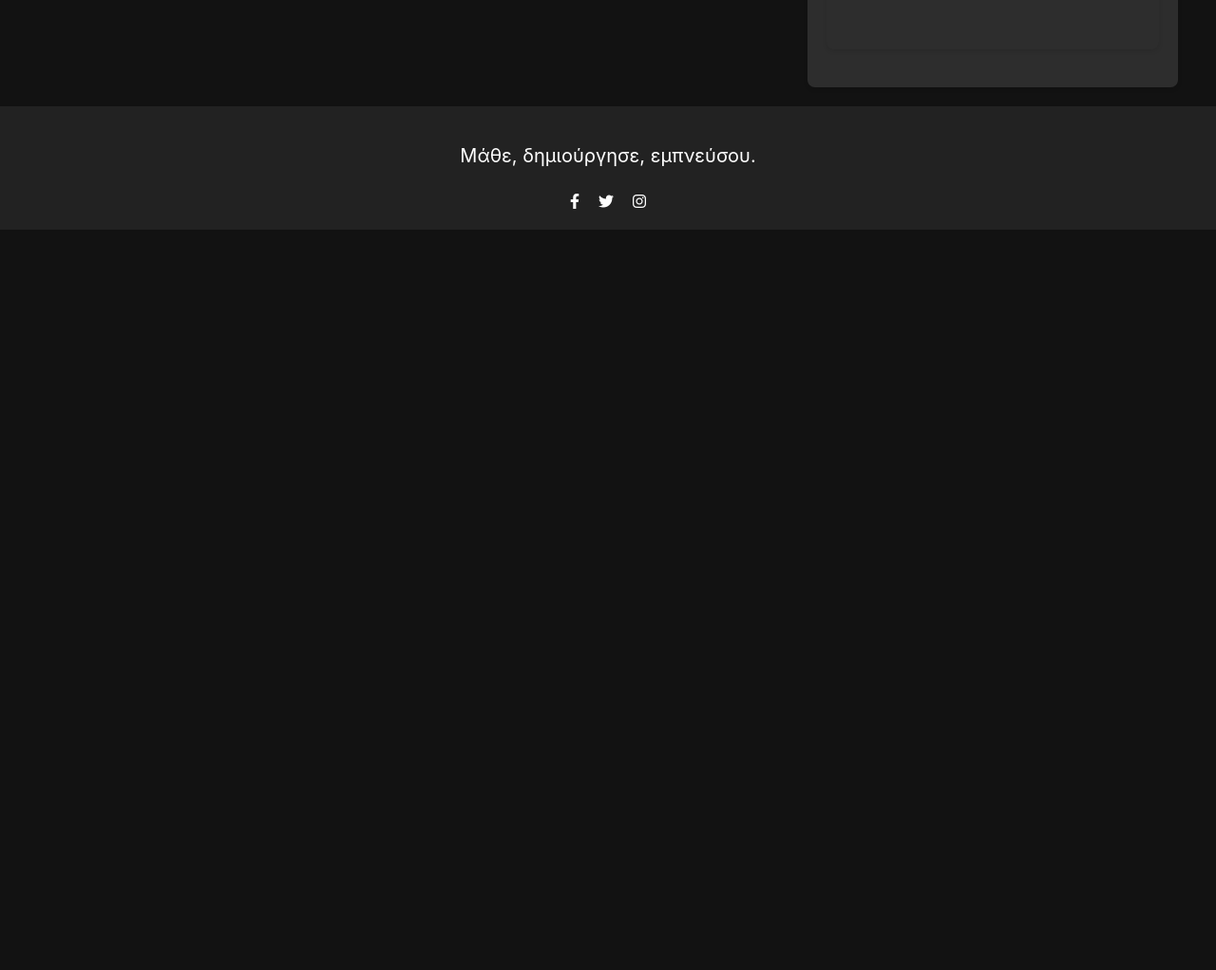
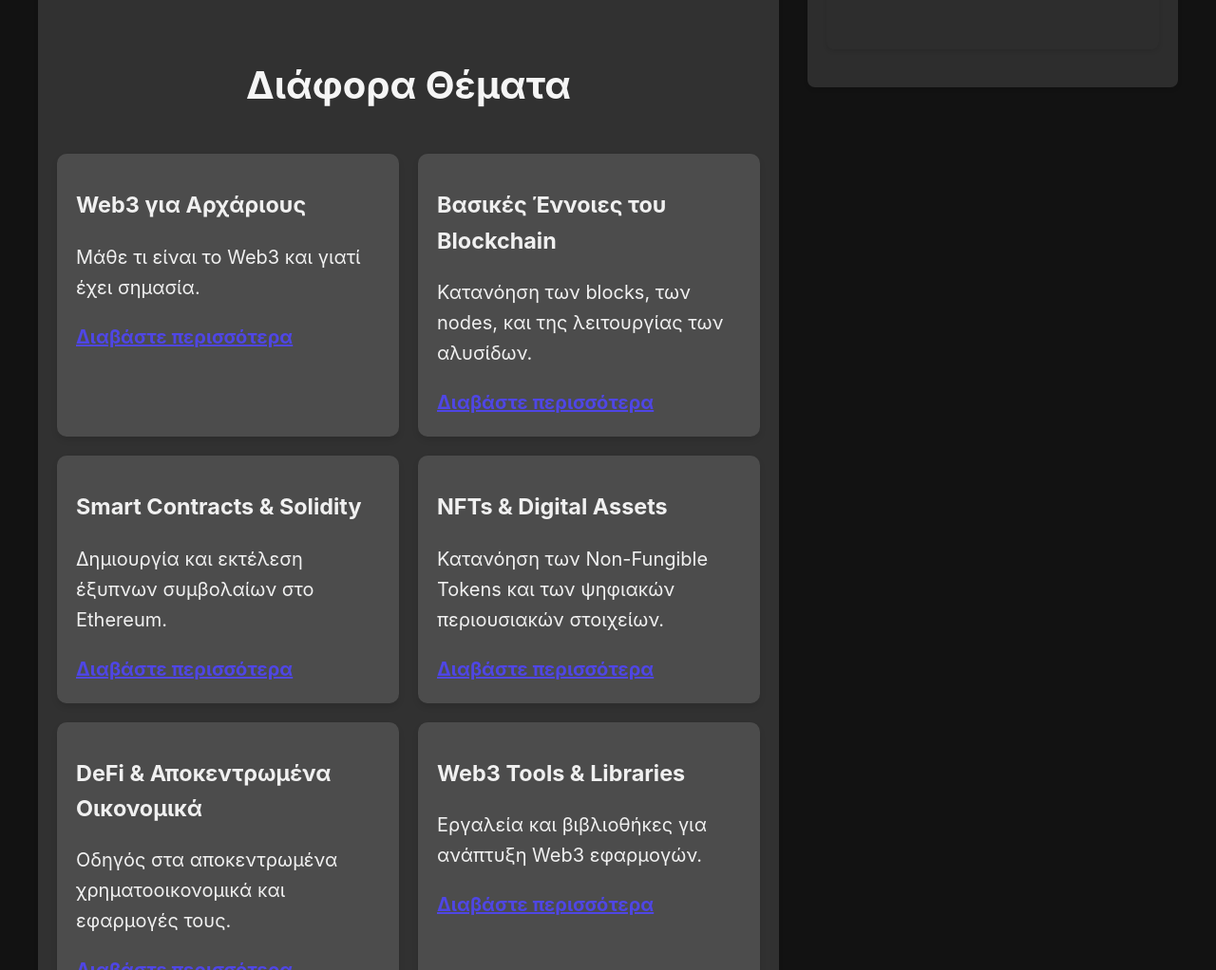
Before and after one commit to sotirios75/christodoulousotiriosblog, a website: page index.html in a window 1280 px wide. Shown: the part 1778-2800 px from the top of the page at 95% size. Before the commit the page ends 2020 px from the top, so only its background shows below. Drawn offline with Linux system fonts and the light colour scheme; no server answers.

Commit message:
Update index.html

```diff
--- a/index.html
+++ b/index.html
@@ -81,6 +81,67 @@
                 <li><a href="post4.html">Πώς να βελτιστοποιήσετε το SEO της σελίδας σας</a></li>
             </ul>
         </section>
+
+		<!-- Section: Διάφορα Θέματα -->
+<section id="diversa-themata" style="padding: 50px 20px; background-color: rgba(255, 255, 255, 0.129)">
+  <div style="max-width: 1200px; margin: 0 auto;">
+    <h2 style="text-align:center; font-size:2em; margin-bottom: 40px;">Διάφορα Θέματα</h2>
+    <div style="display:grid; grid-template-columns: repeat(auto-fit, minmax(250px, 1fr)); gap: 20px;">
+
+      <!-- Κάρτα 1 -->
+<div style="background:rgba(255, 255, 255, 0.129); padding:20px; border-radius:10px; box-shadow:0 4px 6px rgba(0,0,0,0.1);">
+  <h3>Web3 για Αρχάριους</h3>
+  <p>Μάθε τι είναι το Web3 και γιατί έχει σημασία.</p>
+  <a href="diafora themata\web3-arxarious.html" style="color:#4f46e5; font-weight:bold;">Διαβάστε περισσότερα</a>
+</div>
+
+<!-- Κάρτα 2 -->
+<div style="background:rgba(255, 255, 255, 0.129); padding:20px; border-radius:10px; box-shadow:0 4px 6px rgba(0,0,0,0.1);">
+  <h3>Βασικές Έννοιες του Blockchain</h3>
+  <p>Κατανόηση των blocks, των nodes, και της λειτουργίας των αλυσίδων.</p>
+  <a href="diafora themata/blockchain-basikes-ennoies.html" style="color:#4f46e5; font-weight:bold;">Διαβάστε περισσότερα</a>
+</div>
+
+<!-- Κάρτα 3 -->
+<div style="background:rgba(255, 255, 255, 0.129); padding:20px; border-radius:10px; box-shadow:0 4px 6px rgba(0,0,0,0.1);">
+  <h3>Smart Contracts & Solidity</h3>
+  <p>Δημιουργία και εκτέλεση έξυπνων συμβολαίων στο Ethereum.</p>
+  <a href="diafora themata/smart-contracts-solidity.html" style="color:#4f46e5; font-weight:bold;">Διαβάστε περισσότερα</a>
+</div>
+
+<!-- Κάρτα 4 -->
+<div style="background:rgba(255, 255, 255, 0.129); padding:20px; border-radius:10px; box-shadow:0 4px 6px rgba(0,0,0,0.1);">
+  <h3>NFTs & Digital Assets</h3>
+  <p>Κατανόηση των Non-Fungible Tokens και των ψηφιακών περιουσιακών στοιχείων.</p>
+  <a href="diafora themata/nfts-digital-assets.html" style="color:#4f46e5; font-weight:bold;">Διαβάστε περισσότερα</a>
+</div>
+
+<!-- Κάρτα 5 -->
+<div style="background:rgba(255, 255, 255, 0.129); padding:20px; border-radius:10px; box-shadow:0 4px 6px rgba(0,0,0,0.1);">
+  <h3>DeFi & Αποκεντρωμένα Οικονομικά</h3>
+  <p>Οδηγός στα αποκεντρωμένα χρηματοοικονομικά και εφαρμογές τους.</p>
+  <a href="diafora themata/defi-apokentremena-oikonomika.html" style="color:#4f46e5; font-weight:bold;">Διαβάστε περισσότερα</a>
+</div>
+
+<!-- Κάρτα 6 -->
+<div style="background:rgba(255, 255, 255, 0.129); padding:20px; border-radius:10px; box-shadow:0 4px 6px rgba(0,0,0,0.1);">
+  <h3>Web3 Tools & Libraries</h3>
+  <p>Εργαλεία και βιβλιοθήκες για ανάπτυξη Web3 εφαρμογών.</p>
+  <a href="diafora themata/web3-tools-libraries.html" style="color:#4f46e5; font-weight:bold;">Διαβάστε περισσότερα</a>
+</div>
+
+<!-- Κάρτα 7 -->
+<div style="background:rgba(255, 255, 255, 0.129); padding:20px; border-radius:10px; box-shadow:0 4px 6px rgba(0,0,0,0.1);">
+  <h3>Open-source Web3 Projects</h3>
+  <p>Προτάσεις για projects που μπορείς να συμμετέχεις ή να χρησιμοποιήσεις.</p>
+  <a href="diafora themata/open-source-web3.html" style="color:#4f46e5; font-weight:bold;">Διαβάστε περισσότερα</a>
+</div>
+
+
+   </div>
+  </div>
+</section>
+
 
 
 
```
